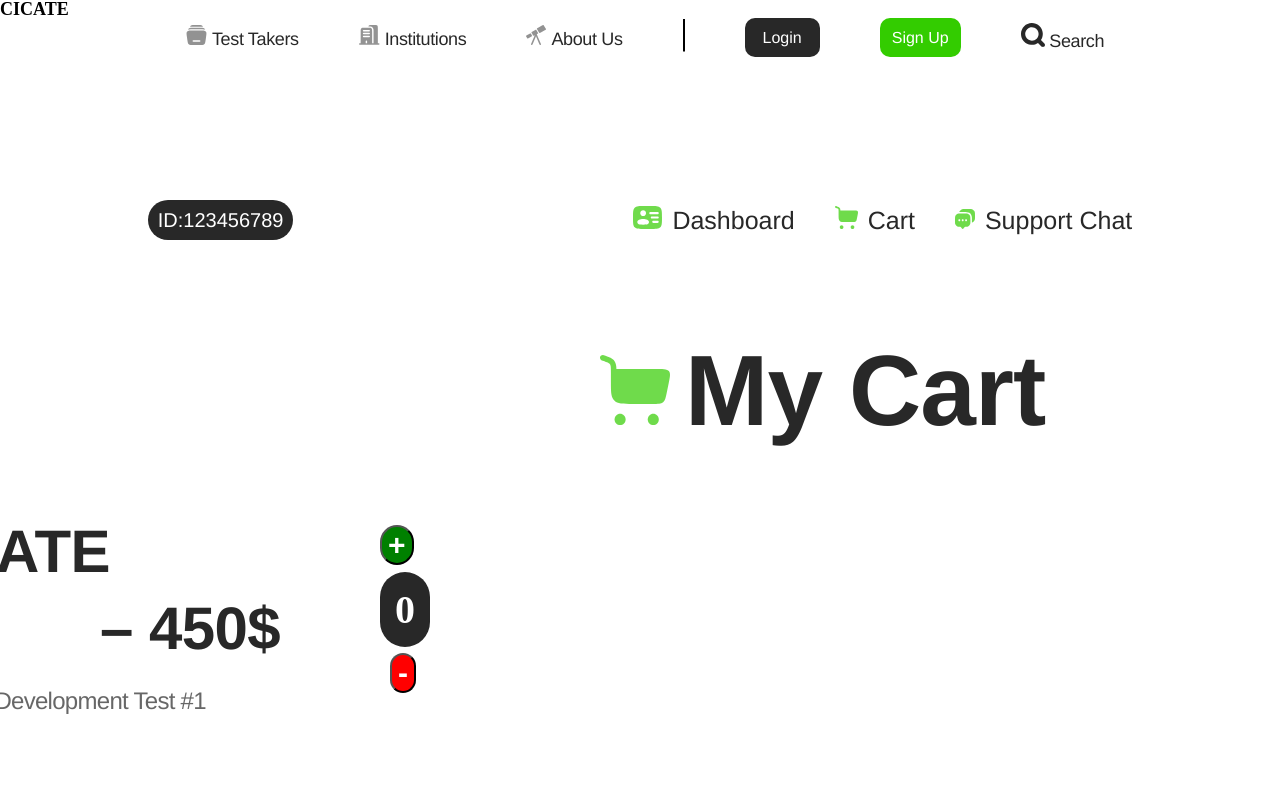
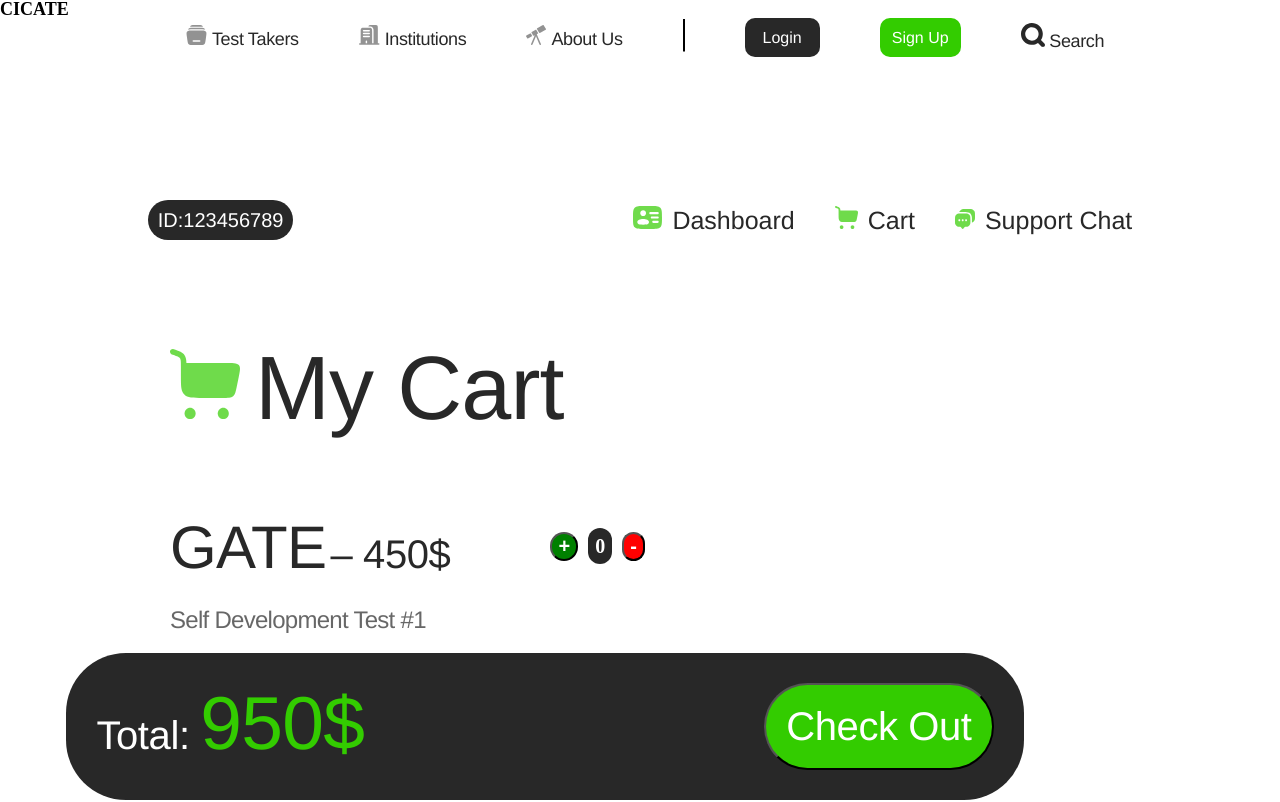
Before and after one commit to Valuegate/CicateProject, a React (Create React App) app: page /student/cart in a window 1280 px wide. Shown: the top 802 px of the page. Built offline with nearby package versions, Linux system fonts and the light colour scheme.

Commit message:
all changes

```diff
--- a/src/pages/student/cart/cart.jsx
+++ b/src/pages/student/cart/cart.jsx
@@ -40,7 +40,6 @@ const Cart = () => {
 
         </div>
         <div className='justify_black1'>
-        <div className='black_pay2'>
             <div className='payment_fle2'>
 
             <div className='total_pay'>Total: <span className='green_money2'>950$</span></div>
@@ -49,8 +48,8 @@ const Cart = () => {
 
         </div>
 
-       </div>
-<div className='bottom0'>
+
+<div>
   <Footer/>
 </div>
       </div>
--- a/src/pages/student/cart/style.css
+++ b/src/pages/student/cart/style.css
@@ -1,37 +1,35 @@
 .my_cart {
 color: #282828;
 font-family: "Monument Extended-Regular", Helvetica;
-    font-size: 100px;
-    font-weight: bold;
+font-size: 90px;
+font-weight: 400;
 letter-spacing: -0.9px;
-    line-height: 100.3px;
-    white-space: nowrap;
+line-height: 96.3px;
     }
 
     .gate_pay{
-
         color: #282828;
         font-family: "Monument Extended-Regular", Helvetica;
         font-size: 60px;
-            font-weight: bold;
+        font-weight: 400;
+        height: 64px;
         letter-spacing: -0.6px;
         line-height: 64.2px;
-            white-space: nowrap;
     }
     .amount{
         background-color: #282828;
         color:white;
-        border-radius: 60px;
-        font-size: 40px;
+        border-radius: 30px;
+        font-size: 20px;
         font-weight: bold;
-        padding: 15px;
+        padding: 7px;
        text-align: center;
     }
 
     .add{
         margin-right: 10px;
         color: white;
-        font-size: 30px;
+        font-size: 20px;
         font-weight: bold;
         background-color: green;
         border-radius: 30px;
@@ -40,41 +38,40 @@
         display: flex;
         justify-content: center;
         margin-right: 140px;
+        margin-bottom: 4rem;
     }
 
-    .bottom0{
-        bottom: 0;
-        margin-top: 300px;
-    }
 
     .subtract{
         margin-left: 10px;
         color: white;
-        font-size: 30px;
+        font-size: 20px;
         font-weight: bold;
         background-color: red;
         border-radius: 30px;
     }
 
     .pay_flex{
+
+        margin-top: 80px;
+        line-height: 60px;
         display: flex;
-        justify-content: center;
-        margin-top: 80px;
-        gap: 10rem;
-        line-height: 60px;
-        margin-right: 900px;
+        margin-left: 17rem;
+
+    }
+
+    .pay_flex > * + * {
+        margin-left: 10rem; /* Adjust as needed */
       }
 
     .gate_pay2{
 
         color: #282828;
         font-family: "Monument Extended-Regular", Helvetica;
-        font-size: 60px;
-        font-weight: bold;
-        letter-spacing: -0.6px;
-        line-height: 64.2px;
-        white-space: nowrap;
-        margin-left: 150px;
+        font-size: 40px;
+        font-weight: 400;
+        letter-spacing: -0.4px;
+        line-height: 42.8px;
 }
 
 .self_dev{
@@ -85,13 +82,16 @@ font-weight: 400;
     letter-spacing: -0.72px;
     line-height: 25.7px;
     opacity: 0.7;
-white-space: nowrap;
 }
 
 
     .my_cart_div{
-       margin-left: 600px;
        margin-top: 100px;
+       display: flex;
+       margin-left: 17rem;
+
+
+
 
     }
 
--- a/src/pages/student/payment/style.css
+++ b/src/pages/student/payment/style.css
@@ -18,8 +18,10 @@ white-space: nowrap;
 .payment_fle{
     display: flex;
     justify-content: center;
-    gap: 6rem;
 }
+.payment_fle > * + * {
+    margin-left: 6rem; /* Adjust as needed */
+  }
 
 .john_oliver{
         color: #ffffff;
@@ -42,17 +44,28 @@ white-space: nowrap;
 .payment_fle2{
     display: flex;
     justify-content: space-around;
-    gap: 80rem;
+    margin-right: 5rem;
+    background-color: #282828;
+    border-radius: 60px;
+     line-height: 40px;
+     padding: 3rem;
 }
+
+.payment_fle2 > * + * {
+    margin-left: 40rem; /* Adjust as needed */
+  }
 
 .payment_fle3{
     display: flex;
     justify-content: right;
-    gap: 80rem;
     margin-top: 200px;
     margin-right: 700px;
     padding-bottom: 40px;
 }
+
+.payment_fle3 > * + * {
+    margin-left: 10rem; /* Adjust as needed */
+  }
 
 .black_pay{
     background-color: #282828;
@@ -68,7 +81,7 @@ white-space: nowrap;
     line-height: 40px;
     padding: 30px;
    margin-top: 70px;
-   width: 1450px;
+
 }
 
 .justify_black{
@@ -77,13 +90,13 @@ white-space: nowrap;
 }
 
 .green_money2 {
-    color: #33cc00;
-    font-family: "Monument Extended-Regular", Helvetica;
-    font-size: 75px;
-    font-weight: bold;
-    letter-spacing: -0.75px;
-    line-height: 80.3px;
-    white-space: nowrap;
+color: #33cc00;
+font-family: "Monument Extended-Regular", Helvetica;
+font-size: 75px;
+font-weight: 400;
+letter-spacing: -0.75px;
+line-height: 80.3px;
+
     }
 
 .button_pay{
@@ -91,22 +104,21 @@ background-color: #33cc00;
 border-radius: 80px;
 color: #ffffff;
 font-family: "Monument Extended-Regular", Helvetica;
-font-size: 45px;
-font-weight: bold;
+font-size: 40px;
+font-weight: 400;
 letter-spacing: -0.4px;
 line-height: 42.8px;
 text-align: center;
 white-space: nowrap;
-padding: 30px;
+padding: 2rem;
 cursor: pointer;
 }
 
 .total_pay{
     color: #ffffff;
-    font-family: "PP Monument Extended-Regular", Helvetica;
+    font-family: "Monument Extended-Regular", Helvetica;
     font-size: 40px;
     font-weight: 400;
     letter-spacing: -0.4px;
     line-height: 42.8px;
-    white-space: nowrap;
 }
--- a/src/pages/student/paymentcompletion/PaymentCompletion.jsx
+++ b/src/pages/student/paymentcompletion/PaymentCompletion.jsx
@@ -29,7 +29,7 @@ const PaymentCompletion = () => {
           </div>
         </div>
       </div>
-     <div className='bottom0'><Footer/></div>
+     <div ><Footer/></div>
     </div>
   )
 }
```
Lines whose indentation alone changed are shown as unchanged.
